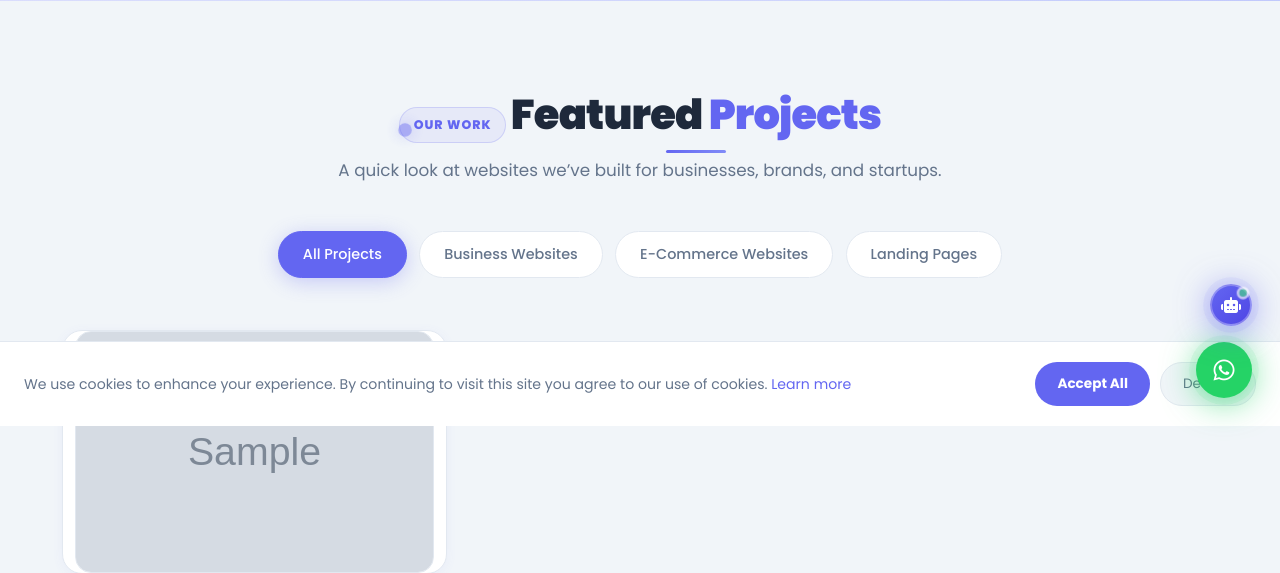
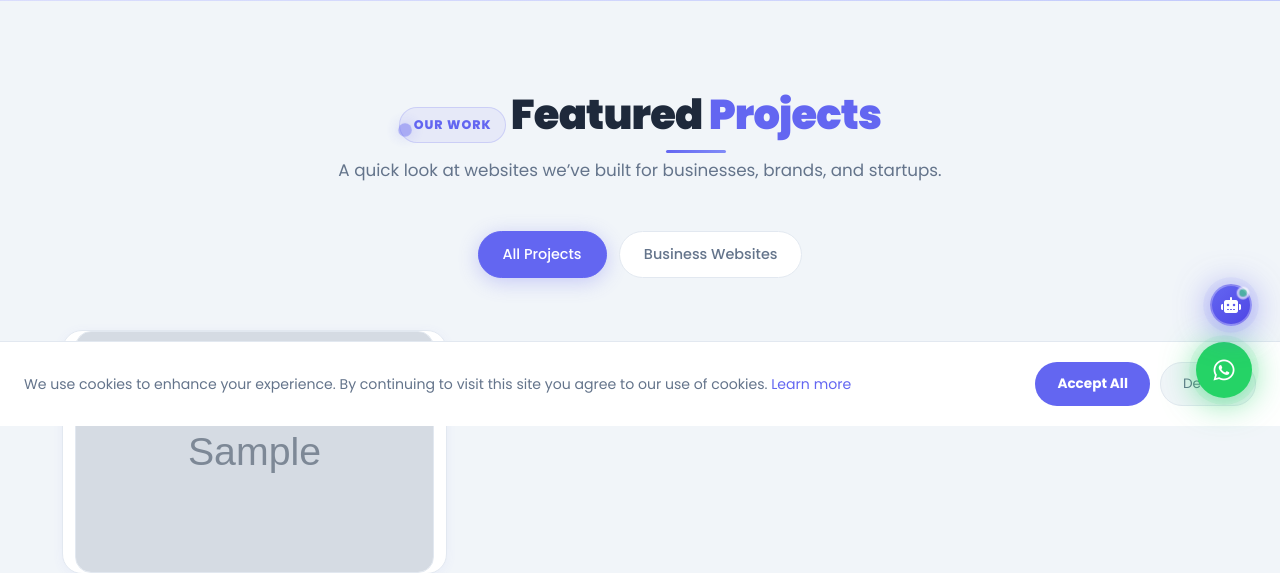
Before and after one commit to balakrishnabalakrishna577-sudo/WebLance, a Django app: page /portfolio/ in a window 1280 px wide. Shown: the part 374-947 px from the top of the page. Run offline with Django 5.2, Linux system fonts and the light colour scheme; tables that the repository leaves empty hold one stand-in row (values such as "Sample post"); grey boxes marked "Sample" are stand-in pictures; some libraries are stand-ins or nearby versions.

Commit message:
fix: portfolio filter tabs show all 17 categories dynamically, fix category badge display

```diff
--- a/portfolio/views.py
+++ b/portfolio/views.py
@@ -2,10 +2,18 @@ from django.shortcuts import render
 from .models import PortfolioItem
 
 def portfolio(request):
-    # Get all portfolio items
     portfolio_items = PortfolioItem.objects.all()
 
-    context = {
+    # Build ordered list of (value, label) for categories that have items
+    cat_map = dict(PortfolioItem.CATEGORY_CHOICES)
+    seen = []
+    seen_set = set()
+    for item in portfolio_items:
+        if item.category not in seen_set:
+            seen_set.add(item.category)
+            seen.append((item.category, cat_map.get(item.category, item.category)))
+
+    return render(request, 'portfolio/portfolio.html', {
         'portfolio_items': portfolio_items,
-    }
-    return render(request, 'portfolio/portfolio.html', context)
+        'categories': seen,
+    })
--- a/templates/portfolio/portfolio.html
+++ b/templates/portfolio/portfolio.html
@@ -30,12 +30,12 @@
             <p>A quick look at websites we’ve built for businesses, brands, and startups.</p>
         </div>
 
-        <!-- Filter Buttons -->
+        <!-- Filter Buttons — built from actual categories in DB -->
         <div class="portfolio-filters scroll-animate">
             <button class="filter-btn active" data-filter="all">All Projects</button>
-            <button class="filter-btn" data-filter="business">Business Websites</button>
-            <button class="filter-btn" data-filter="ecommerce">E-Commerce Websites</button>
-            <button class="filter-btn" data-filter="landing">Landing Pages</button>
+            {% for cat_val, cat_label in categories %}
+            <button class="filter-btn" data-filter="{{ cat_val }}">{{ cat_label }}</button>
+            {% endfor %}
         </div>
 
         <!-- Portfolio Grid -->
@@ -44,13 +44,7 @@
                 {% for item in portfolio_items %}
                 <div class="col-lg-4 col-md-6 portfolio-item scroll-animate" data-category="{{ item.category }}">
                     <div class="portfolio-item-inner">
-                        {% if item.category == 'ecommerce' %}
-                            <span class="portfolio-cat-badge" style="background:rgba(255,165,0,0.15);color:#ffa500;border-color:rgba(255,165,0,0.3);">E-Commerce</span>
-                        {% elif item.category == 'landing' %}
-                            <span class="portfolio-cat-badge" style="background:rgba(100,149,237,0.15);color:#6495ed;border-color:rgba(100,149,237,0.3);">Landing Page</span>
-                        {% else %}
-                            <span class="portfolio-cat-badge">Business</span>
-                        {% endif %}
+                        <span class="portfolio-cat-badge">{{ item.get_category_display }}</span>
                         {% if item.image and item.image.name %}
                         <img src="{{ item.image.url }}" alt="{{ item.title }}" class="portfolio-img"
                              onerror="this.onerror=null;this.src=this.dataset.fallback;"
```
